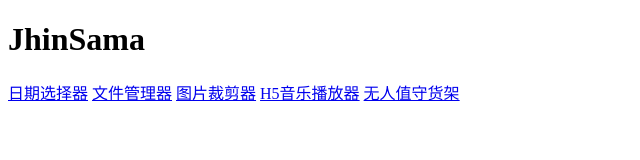
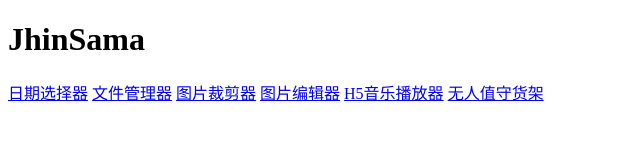
Before and after one commit to Jhinsama/Jhinsama.github.io, a plain HTML site: page index.html in a window 1280 px wide. Shown: the whole page, without its empty margins (0-640 px from the left). Drawn offline with Linux system fonts and the light colour scheme; files that its build step writes are made by us from their sources; files whose address does not match are found by name.

Commit message:
图片编辑器入口

```diff
--- a/index.html
+++ b/index.html
@@ -24,6 +24,7 @@
     <a href="/demos/datePicker/">日期选择器</a>
     <a href="/demos/fileManager/">文件管理器</a>
     <a href="/demos/imageClip/">图片裁剪器</a>
+    <a href="/demos/imageEditer/">图片编辑器</a>
     <a href="/H5-Web-Audio-Player/audio.html">H5音乐播放器</a>
     <a href="/demos/store/">无人值守货架</a>
     <script src="public/js/index.js"></script>
```
